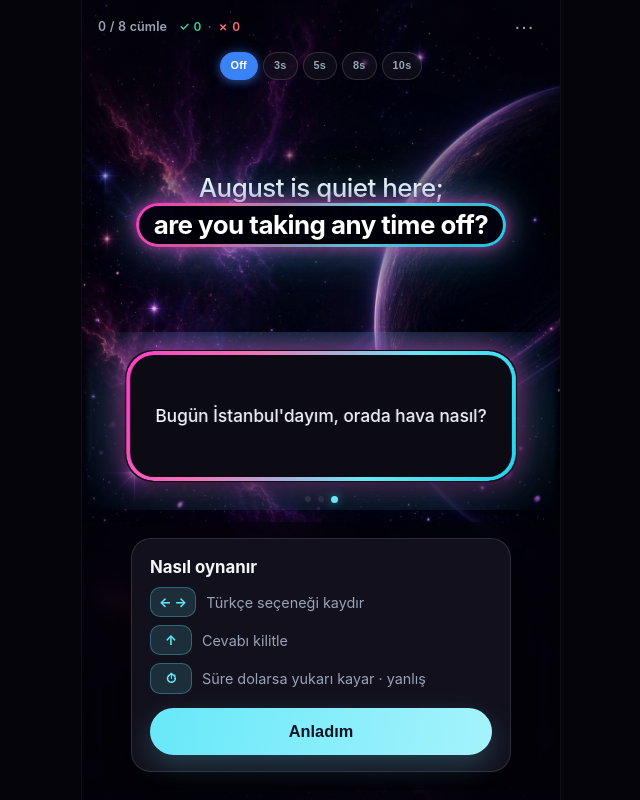
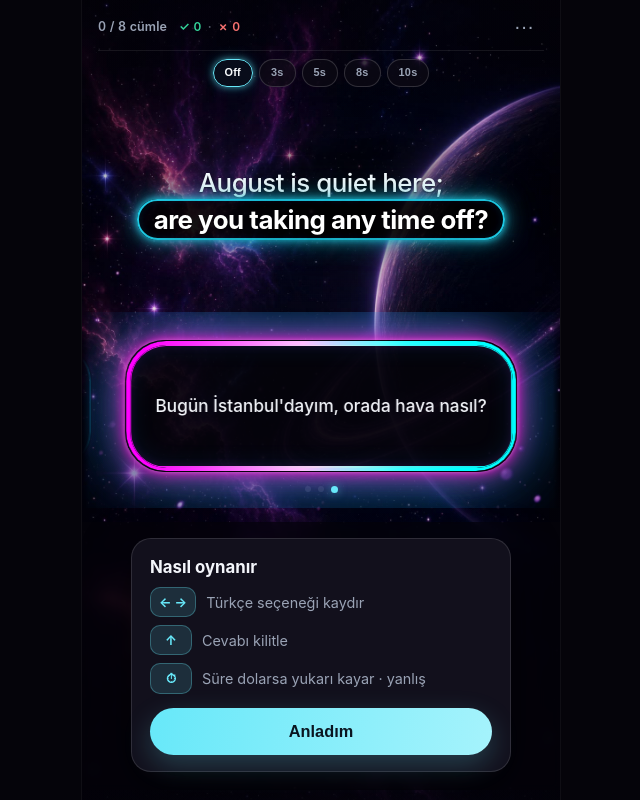
Before and after one commit to rozturac/english-swipe-learn, a React (Vite) app: page / in a window 1280 px wide. Shown: the whole page, without its empty margins (319-959 px from the left). Built offline with nearby package versions, Linux system fonts and the light colour scheme.

Commit message:
Match screenshot neon: cyan EN pill, double-line TR bloom, timer chips.
Align selected TR card to ref-frame magenta→cyan bloom, EN target to cyan neon, and timer chips to dark+cyan active border; keep Saturn/nebula cosmos bg without theme or play-hint chrome.

```diff
--- a/src/App.css
+++ b/src/App.css
@@ -23,6 +23,16 @@
   --space-5: 20px;
   --border: rgba(255, 255, 255, 0.07);
   --border-strong: rgba(255, 255, 255, 0.12);
+  --neon-grad: linear-gradient(
+    90deg,
+    #ff00ee 0%,
+    #ff2eb8 18%,
+    #c084fc 42%,
+    #38bdf8 72%,
+    #00ccff 100%
+  );
+  --neon-mag: #ff2eb8;
+  --neon-cyan: #22d3ee;
   --spring: cubic-bezier(0.22, 1.2, 0.36, 1);
   --spring-soft: cubic-bezier(0.34, 1.3, 0.64, 1);
   --reel-out: cubic-bezier(0.16, 0.78, 0.24, 1);
@@ -87,8 +97,8 @@ body,
   position: absolute;
   inset: 0;
   background:
-    radial-gradient(ellipse 72% 58% at 50% 42%, transparent 28%, rgba(4, 2, 12, 0.52) 100%),
-    linear-gradient(180deg, rgba(5, 4, 10, 0.28) 0%, transparent 16%, transparent 70%, rgba(5, 4, 10, 0.55) 100%);
+    radial-gradient(ellipse 78% 62% at 50% 40%, transparent 34%, rgba(4, 2, 12, 0.42) 100%),
+    linear-gradient(180deg, rgba(5, 4, 10, 0.22) 0%, transparent 14%, transparent 72%, rgba(5, 4, 10, 0.48) 100%);
   pointer-events: none;
 }
 
@@ -169,21 +179,23 @@ body,
   display: flex;
   align-items: center;
   justify-content: center;
-  gap: 5px;
-  padding: 2px var(--space-3) 6px;
+  gap: 6px;
+  padding: 8px var(--space-3) 8px;
+  margin: 0 var(--space-4);
   flex-shrink: 0;
   position: relative;
   z-index: 4;
+  border-top: 1px solid rgba(255, 255, 255, 0.08);
 }
 
 .timer-chip {
-  background: rgba(18, 16, 28, 0.72);
-  border: 1px solid rgba(255, 255, 255, 0.14);
+  background: rgba(12, 10, 20, 0.78);
+  border: 1px solid rgba(255, 255, 255, 0.16);
   color: #9aa3b5;
   font-size: 0.68rem;
   font-weight: 600;
   letter-spacing: 0.02em;
-  padding: 5px 10px;
+  padding: 5px 11px;
   min-height: 28px;
   min-width: 34px;
   border-radius: var(--radius-pill);
@@ -197,12 +209,12 @@ body,
 }
 
 .timer-chip.on {
-  background: #3b82f6;
-  border-color: #3b82f6;
-  color: #ffffff;
+  background: rgba(10, 14, 28, 0.88);
+  border-color: #67e8f9;
+  color: #f8fafc;
   box-shadow:
-    0 2px 8px rgba(59, 130, 246, 0.45),
-    0 0 14px rgba(59, 130, 246, 0.28);
+    0 0 6px rgba(103, 232, 249, 0.55),
+    0 0 14px rgba(34, 211, 238, 0.28);
 }
 
 .timer-count {
@@ -296,8 +308,8 @@ body,
   display: flex;
   flex-direction: column;
   justify-content: space-between;
-  gap: 12px;
-  padding: 12px 0 4px;
+  gap: 18px;
+  padding: 18px 0 6px;
   will-change: transform, opacity;
 }
 
@@ -371,22 +383,21 @@ body,
 
 .en-highlight {
   display: inline;
-  padding: 0.12em 0.58em 0.16em;
+  padding: 0.1em 0.55em 0.14em;
   margin: 0 0.06em;
   border-radius: 999px;
   color: #fff;
   font-weight: 650;
-  border: 3px solid transparent;
+  border: 2px solid #22d3ee;
   /* Keep the full target phrase as one pill — never split across lines */
   white-space: nowrap;
-  background:
-    linear-gradient(#0a0814, #0a0814) padding-box,
-    linear-gradient(118deg, #ff3dc8 0%, #f472b6 22%, #67e8f9 62%, #22d3ee 100%) border-box;
+  background: rgba(5, 4, 10, 0.88);
   box-shadow:
-    0 0 12px rgba(255, 61, 200, 0.55),
-    0 0 28px rgba(255, 77, 206, 0.4),
-    0 0 40px rgba(34, 211, 238, 0.4),
-    0 0 64px rgba(103, 232, 249, 0.22);
+    0 0 6px rgba(34, 211, 238, 0.85),
+    0 0 14px rgba(34, 211, 238, 0.55),
+    0 0 28px rgba(103, 232, 249, 0.35),
+    0 0 42px rgba(34, 211, 238, 0.18),
+    inset 0 0 10px rgba(34, 211, 238, 0.12);
 }
 
 
@@ -423,7 +434,7 @@ body,
   position: relative;
   width: 100%;
   overflow: hidden;
-  padding: 18px 0 6px;
+  padding: 28px 0 14px;
   /* Soft edge fade only — keep side cards peeking */
   mask-image: linear-gradient(90deg, transparent 0%, #000 1.5%, #000 98.5%, transparent 100%);
   -webkit-mask-image: linear-gradient(
@@ -449,55 +460,99 @@ body,
 .option-card {
   position: relative;
   flex: 0 0 auto;
-  background: var(--card-side);
-  border: 1px solid var(--border);
-  border-radius: var(--radius-lg);
+  background: rgba(5, 4, 10, 0.82);
+  border: 1px solid transparent;
+  border-radius: 36px;
   padding: 26px 20px;
   min-height: 132px;
   display: flex;
   align-items: center;
   justify-content: center;
   transform: scale(0.9);
-  opacity: 0.55;
+  opacity: 0.62;
+  box-shadow:
+    0 0 10px rgba(255, 0, 220, 0.12),
+    0 0 18px rgba(0, 180, 255, 0.1);
   transition:
     transform 0.48s var(--spring-soft),
     opacity 0.35s ease,
     background 0.3s ease,
-    box-shadow 0.35s ease;
+    box-shadow 0.35s ease,
+    border-color 0.3s ease;
   will-change: transform, opacity;
+}
+
+/* thin neon stroke on every card so side peeks show magenta/cyan edges */
+.option-card::before {
+  content: '';
+  position: absolute;
+  inset: 0;
+  border-radius: inherit;
+  padding: 1.5px;
+  background: var(--neon-grad);
+  -webkit-mask:
+    linear-gradient(#000 0 0) content-box,
+    linear-gradient(#000 0 0);
+  -webkit-mask-composite: xor;
+  mask:
+    linear-gradient(#000 0 0) content-box,
+    linear-gradient(#000 0 0);
+  mask-composite: exclude;
+  pointer-events: none;
+  opacity: 0.55;
+  filter: brightness(0.95) saturate(1.05);
 }
 
 .option-card.is-selected {
   transform: scale(1);
   opacity: 1;
-  background: #0c0b14;
+  background: rgba(5, 4, 10, 0.92);
   border-color: transparent;
+  border-radius: 40px;
   box-shadow:
-    0 20px 56px rgba(0, 0, 0, 0.6),
-    0 0 22px rgba(255, 61, 200, 0.45),
-    0 0 48px rgba(255, 77, 206, 0.35),
-    0 0 72px rgba(34, 211, 238, 0.35),
-    0 0 110px rgba(34, 211, 238, 0.18);
+    /* thick magenta→cyan double-line bloom (ref-frame) */
+    0 0 4px rgba(255, 255, 255, 0.35),
+    0 0 12px rgba(255, 0, 220, 0.85),
+    0 0 28px rgba(255, 46, 184, 0.65),
+    0 0 48px rgba(168, 85, 247, 0.4),
+    0 0 72px rgba(0, 170, 255, 0.5),
+    0 0 110px rgba(0, 204, 255, 0.28),
+    0 16px 44px rgba(0, 0, 0, 0.65),
+    inset 0 0 14px rgba(255, 0, 220, 0.22),
+    inset 0 0 28px rgba(0, 170, 255, 0.16),
+    inset 0 0 2px rgba(255, 255, 255, 0.18);
   z-index: 2;
 }
 
 .option-card.is-selected::before {
+  /* outer neon stroke */
+  padding: 3.5px;
+  opacity: 1;
+  filter: brightness(1.4) saturate(1.25);
+}
+
+.option-card.is-selected::after {
   content: '';
   position: absolute;
-  inset: 0;
-  border-radius: inherit;
-  padding: 3.75px;
-  background: linear-gradient(115deg, #ff3dc8 0%, #f472b6 28%, #67e8f9 66%, #22d3ee 100%);
+  inset: 3.5px;
+  border-radius: calc(40px - 3.5px);
+  padding: 1.25px;
+  background: var(--neon-grad);
   -webkit-mask:
     linear-gradient(#000 0 0) content-box,
     linear-gradient(#000 0 0);
   -webkit-mask-composite: xor;
+  mask:
+    linear-gradient(#000 0 0) content-box,
+    linear-gradient(#000 0 0);
   mask-composite: exclude;
   pointer-events: none;
+  filter: brightness(1.55) saturate(1.1);
+  opacity: 0.95;
 }
 
 .option-card.is-side {
-  filter: saturate(0.65) brightness(0.9);
+  filter: saturate(0.85) brightness(0.88);
 }
 
 .option-card.is-reveal {
@@ -514,6 +569,12 @@ body,
 .option-card.is-reveal::before {
   background: linear-gradient(100deg, #34d399, #6ee7b7);
 }
+
+.option-card.is-reveal::after,
+.option-card.is-wrong::after {
+  display: none;
+}
+
 
 .option-card.is-wrong {
   box-shadow:
```
Also changed, not shown: public/bg-cosmos.jpg.
